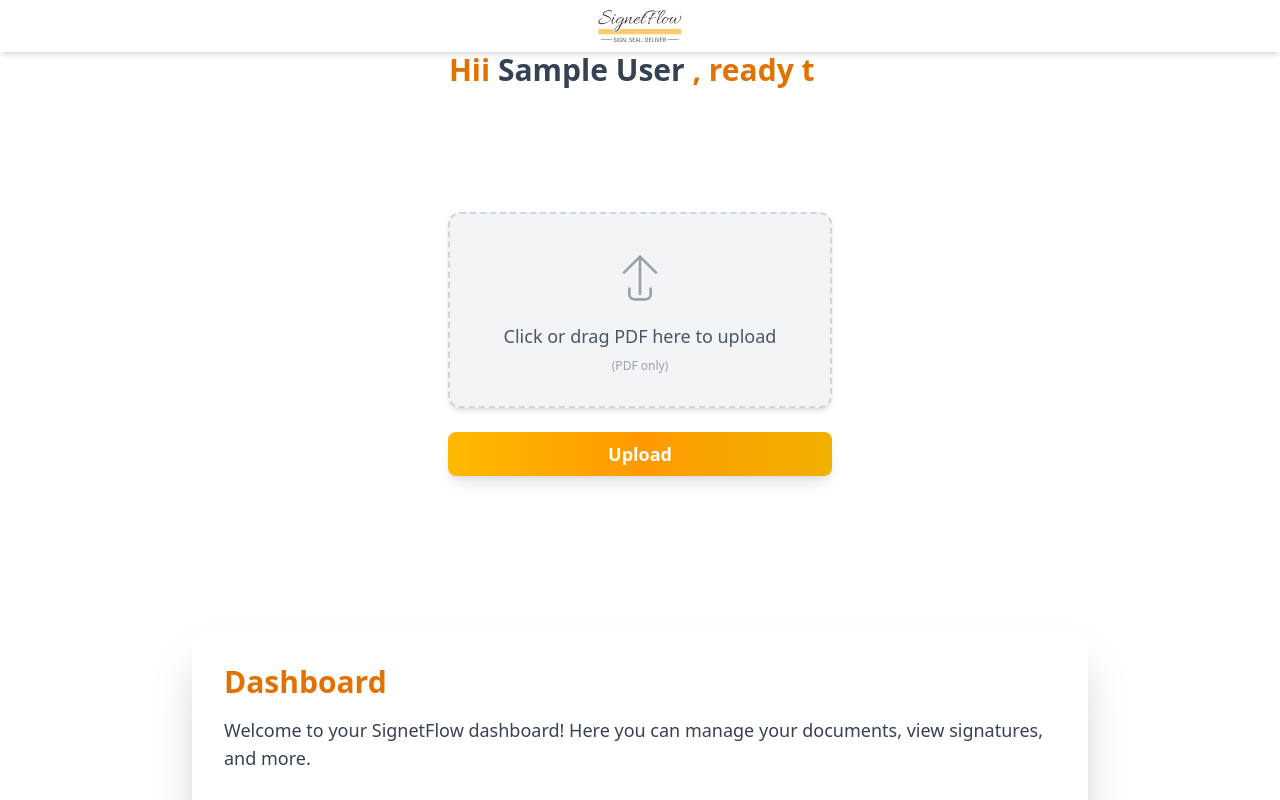
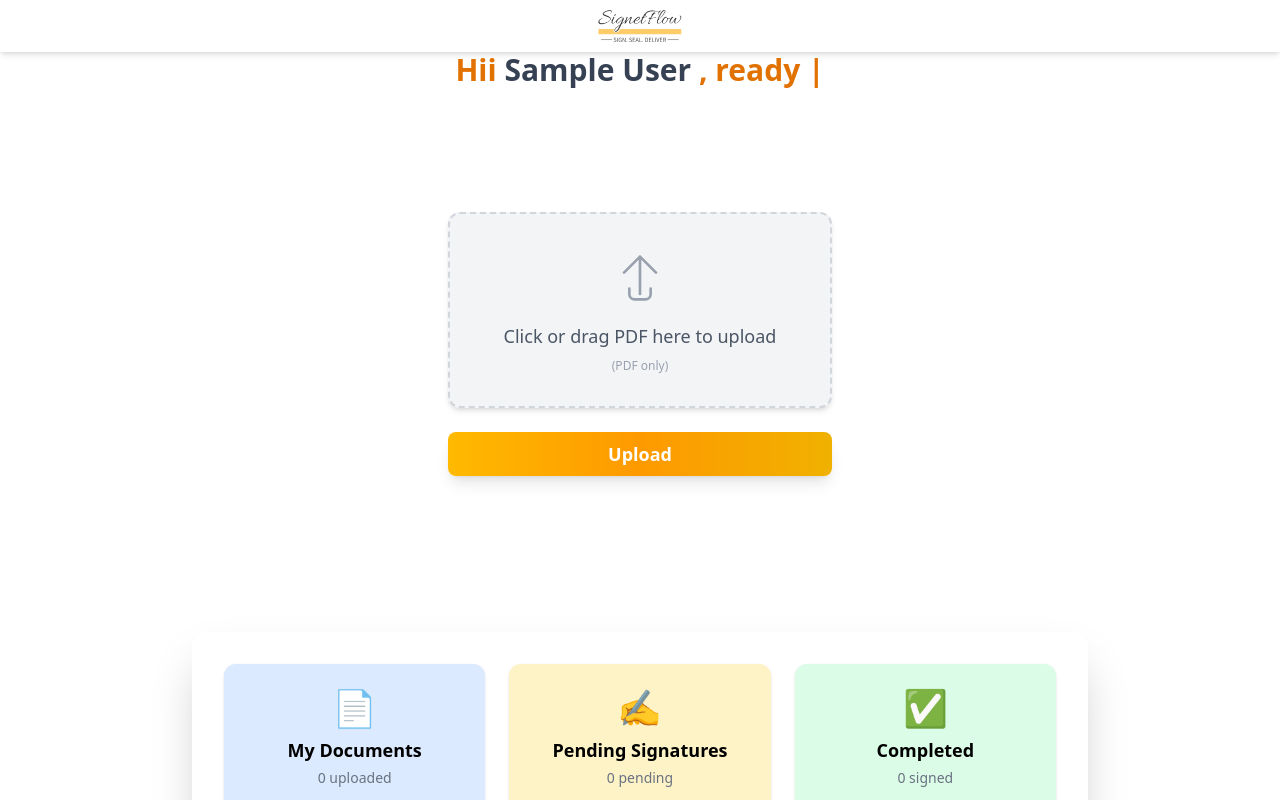
Before and after one commit to VasudhaGupta-27/Frontend, a React (Vite) app: page /home in a window 1280 px wide. Shown: the top 800 px of the page. Built offline with nearby package versions, Linux system fonts and the light colour scheme; sample sign-in values are in the browser's storage.

Commit message:
ui updated

```diff
--- a/src/pages/Home.jsx
+++ b/src/pages/Home.jsx
@@ -50,11 +50,6 @@ export default function Home() {
       </div>
 
       <div className="max-w-4xl mx-auto mt-12 p-8 bg-white/80 rounded-2xl shadow-2xl">
-        <h1 className="text-3xl font-bold text-amber-600 mb-4">Dashboard</h1>
-        <p className="text-lg text-gray-700 mb-8">
-          Welcome to your SignetFlow dashboard! Here you can manage your
-          documents, view signatures, and more.
-        </p>
         <div className="grid grid-cols-1 md:grid-cols-3 gap-6">
           <div className="bg-blue-100 rounded-xl p-6 shadow flex flex-col items-center">
             <span className="text-4xl mb-2">📄</span>
```
